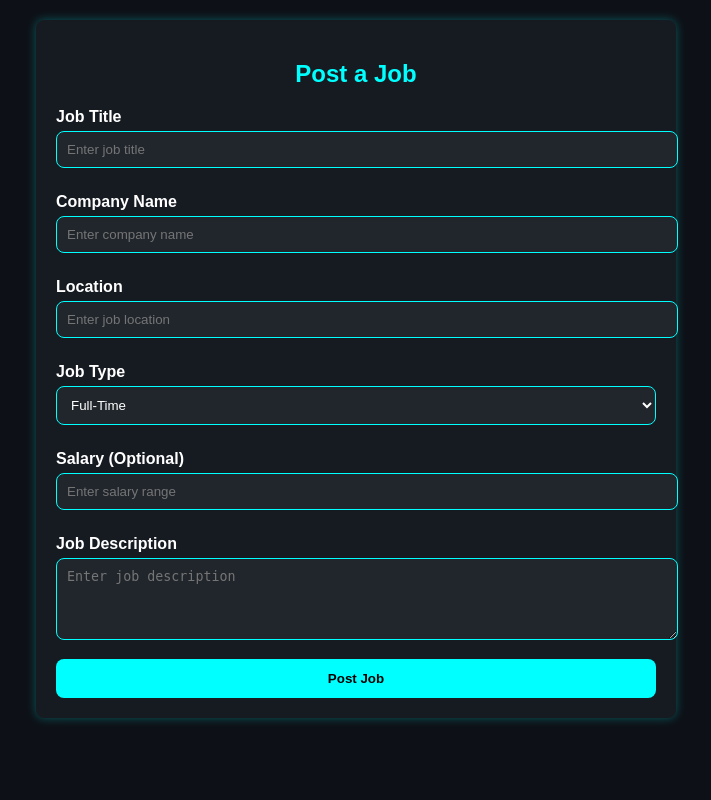
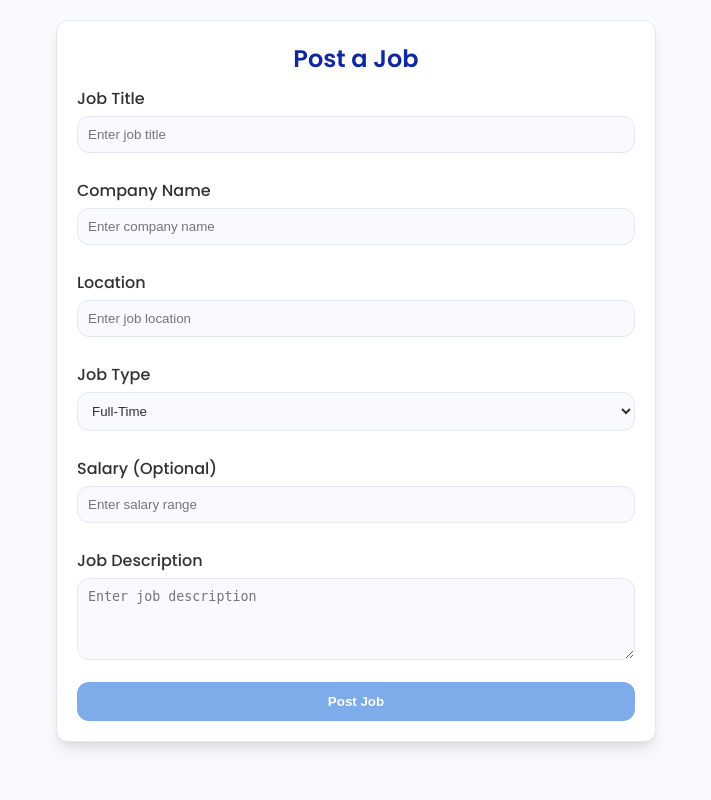
Before and after one commit to ankitkuniyal/Resume-Screening-System, a Flask app: template templates/postAJob.html in a window 1280 px wide. Shown: the whole page, without its empty margins (284-995 px from the left). Run offline with Flask 3, Linux system fonts and the light colour scheme; the template is opened without the code that fills it, so the values that code supplies are empty.

Commit message:
css updated

```diff
--- /dev/null
+++ b/static/css/postAJob.css
@@ -0,0 +1,94 @@
+@import url("https://fonts.googleapis.com/css2?family=Poppins:wght@400;500;600;700&display=swap");
+
+:root {
+  --primary-color: #7eabea;
+  --primary-color-dark: #10289f;
+  --secondary-color: #f9fafe;
+  --text-color: #333030;
+  --white: #ffffff;
+  --border-color: #e2e8f0;
+  --shadow-medium: 0 10px 15px -3px rgba(0, 0, 0, 0.1), 0 4px 6px -2px rgba(0, 0, 0, 0.05);
+  --radius-default: 0.75rem;
+  --transition-smooth: all 0.3s cubic-bezier(0.4, 0, 0.2, 1);
+}
+
+* {
+  margin: 0;
+  padding: 0;
+  box-sizing: border-box;
+}
+
+body {
+  font-family: "Poppins", sans-serif;
+  background-color: var(--secondary-color);
+  color: var(--text-color);
+  display: flex;
+  flex-direction: column;
+  align-items: center;
+  padding: 20px;
+}
+
+.container {
+  max-width: 600px;
+  width: 100%;
+  background: var(--white);
+  padding: 20px;
+  border-radius: var(--radius-default);
+  box-shadow: var(--shadow-medium);
+  border: 1px solid var(--border-color);
+}
+
+h2 {
+  text-align: center;
+  color: var(--primary-color-dark);
+  font-weight: 600;
+}
+
+label {
+  display: block;
+  margin: 10px 0 5px;
+  font-weight: 500;
+  color: var(--text-color);
+}
+
+input, textarea, select {
+  width: 100%;
+  padding: 10px;
+  margin-bottom: 15px;
+  background: var(--secondary-color);
+  color: var(--text-color);
+  border: 1px solid var(--border-color);
+  border-radius: var(--radius-default);
+  transition: var(--transition-smooth);
+}
+
+input:focus, textarea:focus, select:focus {
+  border-color: var(--primary-color);
+  box-shadow: 0 0 0 3px rgba(96, 165, 250, 0.2);
+  outline: none;
+}
+
+.button {
+  width: 100%;
+  padding: 12px;
+  background: var(--primary-color);
+  border: none;
+  color: var(--white);
+  cursor: pointer;
+  font-weight: 600;
+  border-radius: var(--radius-default);
+  transition: var(--transition-smooth);
+  text-align: center;
+}
+
+.button:hover {
+  background: var(--primary-color-dark);
+  transform: translateY(-2px);
+  box-shadow: var(--shadow-medium);
+}
+
+@media (max-width: 600px) {
+  .container {
+    padding: 15px;
+  }
+}
--- a/templates/login.html
+++ b/templates/login.html
@@ -16,6 +16,7 @@
         <div class="form-container sign-up">
             <h1>Create Account</h1>
             <span>Use your email for registration</span>
+            <div>
                 <form action="{{ url_for('register_applicant') }}" method="GET">
                     <button type="submit">Sign Up as Applicant</button>
                 </form>
@@ -23,6 +24,11 @@
                     <button type="submit">Sign Up as Employer</button>
                 </form>
             </div>
+
+
+
+        </div>
+
 
         <!-- Sign In Form -->
         <div class="form-container sign-in">
--- a/templates/postAJob.html
+++ b/templates/postAJob.html
@@ -4,59 +4,7 @@
     <meta charset="UTF-8">
     <meta name="viewport" content="width=device-width, initial-scale=1.0">
     <title>Post a Job</title>
-    <style>
-        body {
-            font-family: 'Poppins', sans-serif;
-            background-color: #0d1117;
-            color: #fff;
-            margin: 0;
-            padding: 0;
-            display: flex;
-            flex-direction: column;
-            align-items: center;
-            padding: 20px;
-        }
-        .container {
-            max-width: 600px;
-            width: 100%;
-            background: #161b22;
-            padding: 20px;
-            border-radius: 8px;
-            box-shadow: 0 0 10px rgba(0, 255, 255, 0.3);
-        }
-        h2 {
-            text-align: center;
-            color: cyan;
-        }
-        label {
-            display: block;
-            margin: 10px 0 5px;
-            font-weight: bold;
-        }
-        input, textarea, select {
-            width: 100%;
-            padding: 10px;
-            margin-bottom: 15px;
-            background: #21262d;
-            color: white;
-            border: 1px solid cyan;
-            border-radius: 8px;
-        }
-        .button {
-            width: 100%;
-            padding: 12px;
-            background: cyan;
-            border: none;
-            color: #000;
-            cursor: pointer;
-            font-weight: bold;
-            border-radius: 8px;
-            transition: background 0.3s;
-        }
-        .button:hover {
-            background: #00b3b3;
-        }
-    </style>
+    <link rel="stylesheet" href="/static/css/postAJob.css">
 </head>
 <body>
     <div class="container">
```
Also changed, not shown: static/css/login.css (+80 -47 lines). Lines whose indentation alone changed are shown as unchanged.
